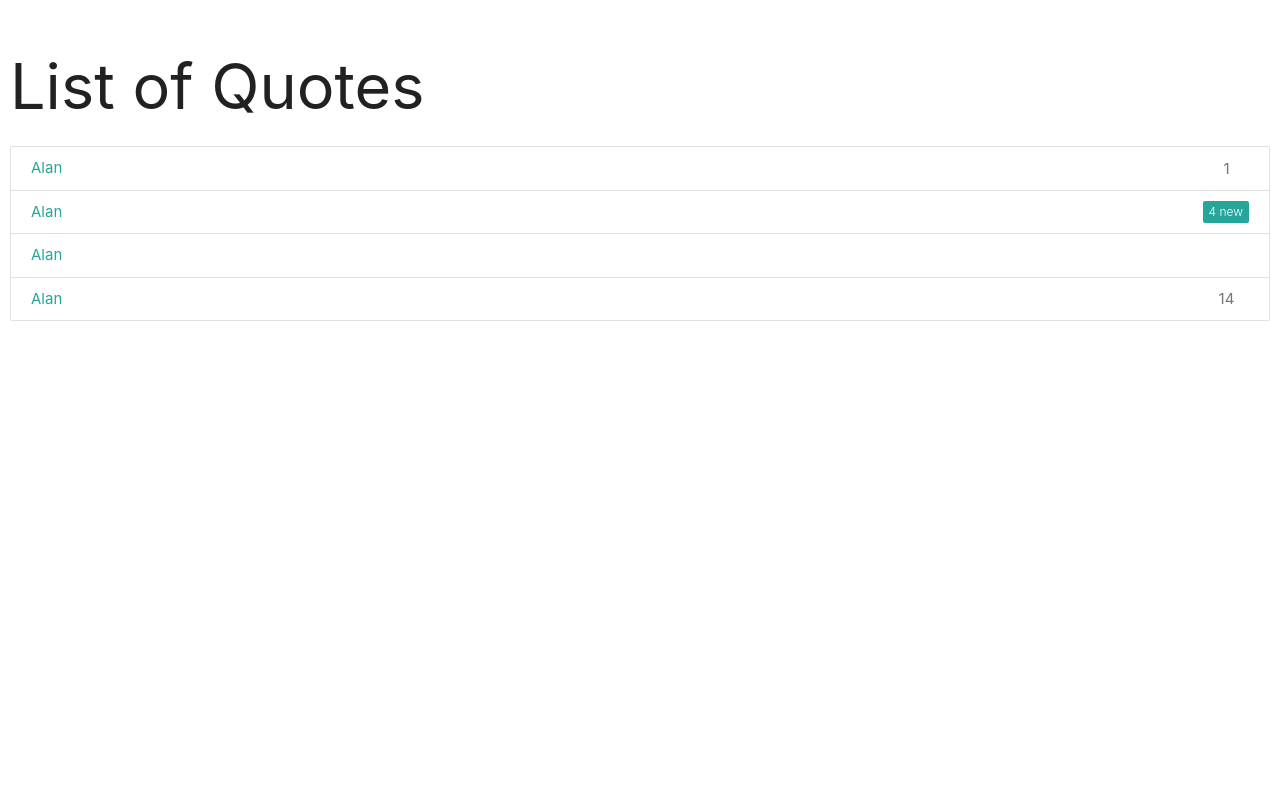
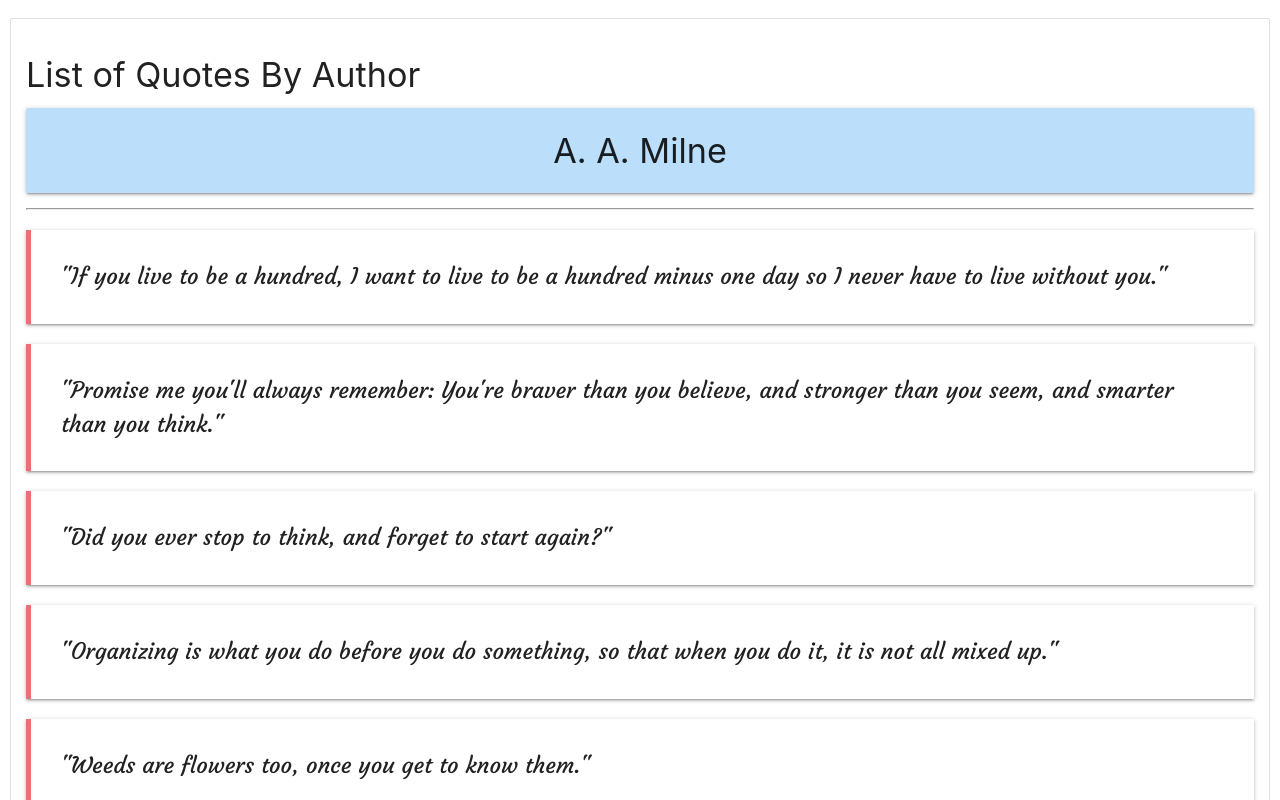
Before and after one commit to sidd-92/list-quotes-react, a React (Create React App) app in the folder quoteswithtag/: page / in a window 1280 px wide. Shown: the top 800 px of the page. Built offline with nearby package versions, Linux system fonts and the light colour scheme.

Commit message:
Added List of Quotes With Styling

```diff
--- a/quoteswithtag/public/index.html
+++ b/quoteswithtag/public/index.html
@@ -1,5 +1,6 @@
 <!DOCTYPE html>
 <html lang="en">
+
 <head>
   <meta charset="utf-8">
   <meta name="viewport" content="width=device-width, initial-scale=1, shrink-to-fit=no">
@@ -9,8 +10,9 @@
       homescreen on Android. See https://developers.google.com/web/fundamentals/engage-and-retain/web-app-manifest/
     -->
   <link rel="manifest" href="%PUBLIC_URL%/manifest.json">
+
   <style>
-      @import url('https://fonts.googleapis.com/css?family=Lato:300i');
+    @import url('https://fonts.googleapis.com/css?family=Caveat|Courgette');
   </style>
   <link rel="shortcut icon" href="%PUBLIC_URL%/favicon.ico">
   <!--
@@ -24,6 +26,7 @@
     -->
   <title>React App</title>
 </head>
+
 <body>
   <noscript>
     You need to enable JavaScript to run this app.
@@ -40,4 +43,5 @@
       To create a production bundle, use `npm run build` or `yarn build`.
     -->
 </body>
+
 </html>
--- a/quoteswithtag/src/App.js
+++ b/quoteswithtag/src/App.js
@@ -1,30 +1,16 @@
 import React, { Component } from "react";
-import Quote from "./Components/Quote/Quote";
+import ListQuotes from "./Components/ListQuotes/ListQuotes";
 import "./App.css";
 
 class App extends Component {
   render() {
     return (
-      <div>
-        <h1>List of Quotes</h1>
-        <div className="collection">
-          <a href="#!" className="collection-item">
-            <span className="badge">1</span>
-            Alan
-          </a>
-          <a href="#!" className="collection-item">
-            <span className="new badge">4</span>
-            Alan
-          </a>
-          <a href="#!" className="collection-item">
-            Alan
-          </a>
-          <a href="#!" className="collection-item">
-            <span className="badge">14</span>
-            Alan
-          </a>
+      <React.Fragment>
+        <div className="collection" style={{ padding: "15px" }}>
+          <h4>List of Quotes By Author</h4>
+          <ListQuotes />
         </div>
-      </div>
+      </React.Fragment>
     );
   }
 }
--- /dev/null
+++ b/quoteswithtag/src/Components/ListQuotes/ListQuotes.js
@@ -0,0 +1,14 @@
+import React from "react";
+import Quote from "../Quote/Quote";
+import { getQuotesByAuthor, getAllAuthors } from "./quotesHelpers.js";
+const ListQuotes = () => {
+  return (
+    <React.Fragment>
+      {getAllAuthors().map(a => (
+        <Quote key={a} quote={getQuotesByAuthor(a)} author={a} />
+      ))}
+    </React.Fragment>
+  );
+};
+
+export default ListQuotes;
--- /dev/null
+++ b/quoteswithtag/src/Components/ListQuotes/quotesHelpers.js
@@ -0,0 +1,21 @@
+let quotes = require("../../QuoteAuthors.json");
+
+function getQuotesByAuthor(author) {
+  let index = 0;
+  let allQ = quotes.map((q, i) => {
+    if (author === q.Author) {
+      index = i;
+      return q.Quote;
+    }
+    return null;
+  });
+
+  return allQ[index];
+}
+
+function getAllAuthors() {
+  const listOfAuthors = quotes.map(q => q.Author);
+  return listOfAuthors;
+}
+
+export { getQuotesByAuthor, getAllAuthors };
--- a/quoteswithtag/src/Components/Quote/Quote.css
+++ b/quoteswithtag/src/Components/Quote/Quote.css
@@ -1,3 +1,5 @@
 .Quote {
-  font-family: "Lato", sans-serif;
+  font-family: "Courgette", cursive;
+  font-size: 1.5rem;
+  padding: 30px;
 }
--- a/quoteswithtag/src/Components/Quote/Quote.js
+++ b/quoteswithtag/src/Components/Quote/Quote.js
@@ -1,8 +1,21 @@
 import React, { Component } from "react";
 import "./Quote.css";
+
 class Quote extends Component {
   render() {
-    return <p className="Quote">Quote</p>;
+    return (
+      <React.Fragment>
+        <h4 className="center-align card-panel #bbdefb blue lighten-4">
+          {this.props.author}
+        </h4>
+        <hr />
+        {this.props.quote.map(q => (
+          <blockquote key={q} className="Quote z-depth-1">
+            "{q}"
+          </blockquote>
+        ))}
+      </React.Fragment>
+    );
   }
 }
 
--- a/quoteswithtag/src/QuoteAuthors.json
+++ b/quoteswithtag/src/QuoteAuthors.json
@@ -89,30 +89,5 @@
       "But friendship is precious, not only in the shade, but in the sunshine of life, and thanks to a benevolent arrangement the greater part of life is sunshine."
     ],
     "Author": "Thomas Jefferson"
-  },
-  {
-    "Quote": [
-      "You have to learn the rules of the game. And then you have to play better than anyone else.",
-      "Learn from yesterday, live for today, hope for tomorrow. The important thing is not to stop questioning.",
-      "Look deep into nature, and then you will understand everything better.",
-      "Try not to become a man of success, but rather try to become a man of value.",
-      "The true sign of intelligence is not knowledge but imagination.",
-      "The difference between stupidity and genius is that genius has its limits.",
-      "We cannot solve our problems with the same thinking we used when we created them.",
-      "Peace cannot be kept by force; it can only be achieved by understanding.",
-      "A person who never made a mistake never tried anything new.",
-      "Insanity: doing the same thing over and over again and expecting different results.",
-      "Whoever is careless with the truth in small matters cannot be trusted with important matters.",
-      "Education is what remains after one has forgotten what one has learned in school.",
-      "It has become appallingly obvious that our technology has exceeded our humanity.",
-      "The only reason for time is so that everything doesn't happen at once.",
-      "Strive not to be a success, but rather to be of value.",
-      "The world is a dangerous place to live; not because of the people who are evil, but because of the people who don't do anything about it.",
-      "Weakness of attitude becomes weakness of character.",
-      "Only two things are infinite, the universe and human stupidity, and I'm not sure about the former.",
-      "The only source of knowledge is experience.",
-      "It is the supreme art of the teacher to awaken joy in creative expression and knowledge.",
-      "In matters of truth and justice, there is no difference between large and small problems, for issues concerning the treatment of people are all the same."
-    ]
   }
 ]
```
Lines whose indentation alone changed are shown as unchanged.
